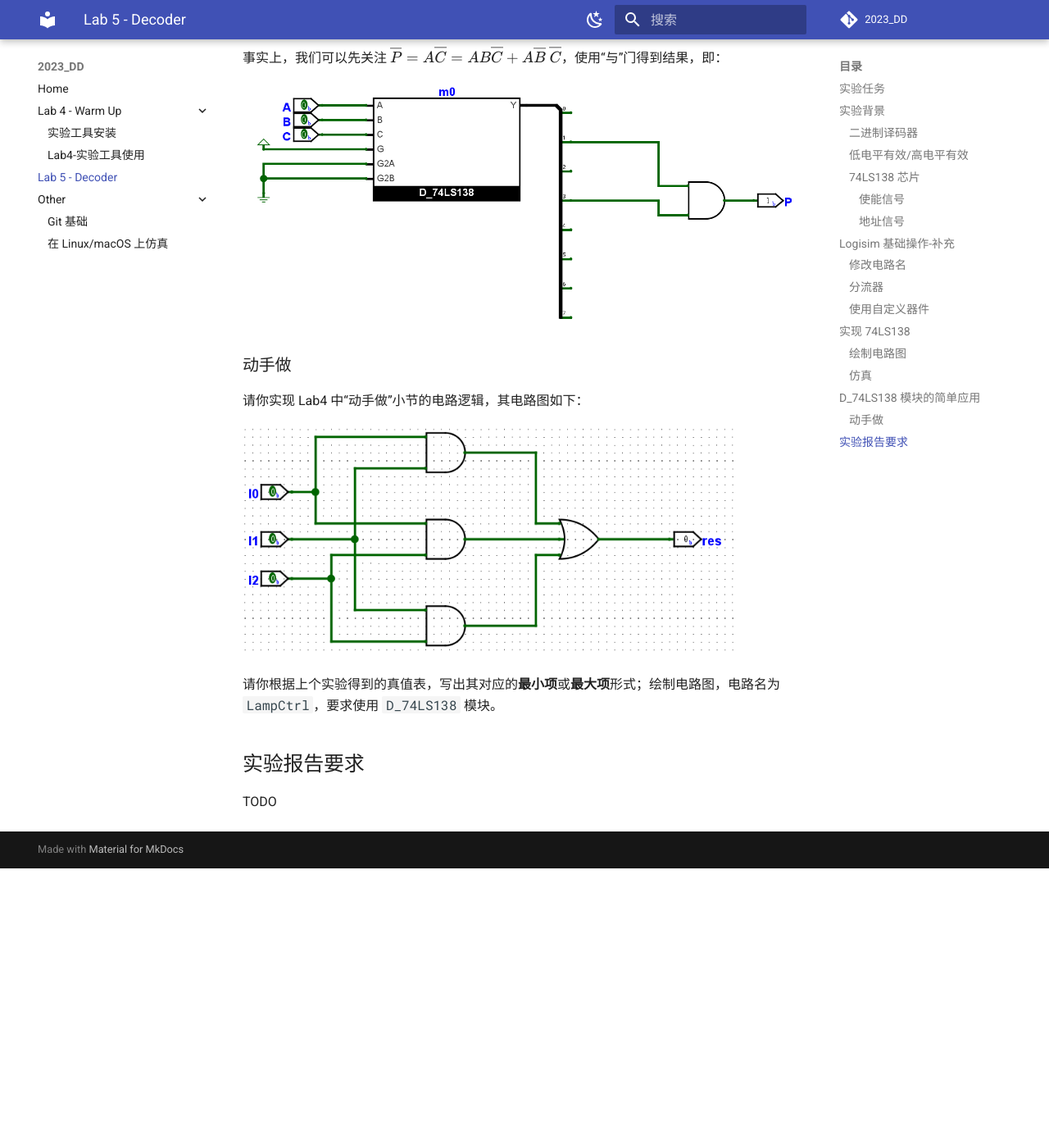
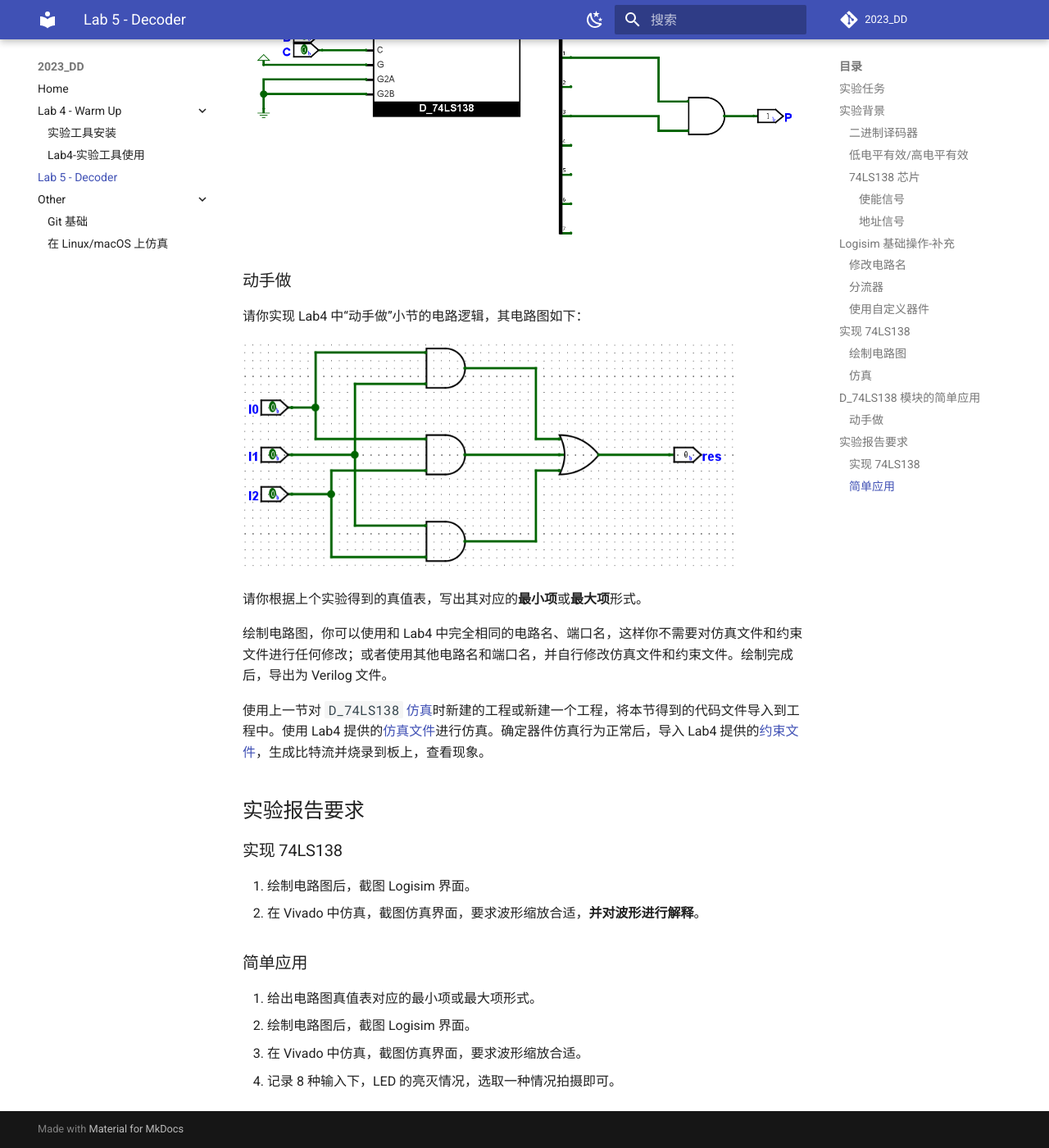
Before and after one commit to Guahao31/2023_DD, an MkDocs documentation site: the page built from docs/lab5/decoder.md, in a window 1280 px wide and 1400 px high, scrolled down 5681 px. Shown: the whole window at 82% size. Built offline with MkDocs 1.6.1 and Material for MkDocs 9.7.7, drawn with Linux system fonts in a browser that asks for light colours; comment, search, counter and statistics services are not loaded; before the commit the page ends 6740 px from its top, so only the background shows below that; some of the changed text lies outside the part shown.

Commit message:
Lab5 update (#3)
* udpate: lets-do-it

* udpate: ready to release & remove danger

```diff
--- a/docs/lab5/decoder.md
+++ b/docs/lab5/decoder.md
@@ -1,7 +1,7 @@
 # 实验五 译码器
 
-!!!danger "附件有效性"
-    目前仍未对本实验附件进行测试，可能存在问题
+<!-- !!!danger "附件有效性"
+    目前仍未对本实验附件进行测试，可能存在问题 -->
 
 ## 实验任务
 
@@ -89,7 +89,7 @@
 
 新建 Logisim 工程，修改电路名为 `D_74LS138`。
 
-以下为一种 74LS138 功能实现的电路图，你可以参考来完成电路图绘制：
+以下为一种 74LS138 功能实现的电路图，你可以参考来完成电路图绘制，请确保端口名与下图一致：
 
 <img src="../pic/D_74LS138_sch.png" style="display: block; margin: 0 auto; zoom:60%">
 
@@ -98,7 +98,7 @@
 
 绘图完成后，请获得 Verilog 代码，如果你忘记如何操作，请回看实验四的[实验指导](../warmup/lab4.md#logisim-export-verilog)。一切顺利的话，你将在 Logisim 工作目录对应工程文件夹的 `D_74LS138/verilog/` 下看到我们需要的 Verilog 代码。
 
-### 仿真
+### 仿真 {: simulation-74LS138}
 
 使用 Vivado 新建工程，将 `D_74LS138/verilog/circuit/` 以及 `D_74LS138/verilog/gates/` 中的代码导入到工程中。使用[仿真文件](../attachment/D_74LS138_tb.v)对生成的 Verilog 代码进行仿真。
 
@@ -137,8 +137,22 @@
 
 <img src="../../warmup/pic/lab4/logisim_example.png" style="zoom: 80%">
 
-请你根据上个实验得到的真值表，写出其对应的**最小项**或**最大项**形式；绘制电路图，电路名为 `LampCtrl`，要求使用 `D_74LS138` 模块。
+请你根据上个实验得到的真值表，写出其对应的**最小项**或**最大项**形式。
+
+绘制电路图，你可以使用和 Lab4 中完全相同的电路名、端口名，这样你不需要对仿真文件和约束文件进行任何修改；或者使用其他电路名和端口名，并自行修改仿真文件和约束文件。绘制完成后，导出为 Verilog 文件。
+
+使用上一节对 `D_74LS138` [仿真](#simulation-74LS138)时新建的工程或新建一个工程，将本节得到的代码文件导入到工程中。使用 Lab4 提供的[仿真文件](../../warmup/attachment/lab4_tb.v)进行仿真。确定器件仿真行为正常后，导入 Lab4 提供的[约束文件](../../warmup/attachment/constraints_lab4.xdc)，生成比特流并烧录到板上，查看现象。
 
 ## 实验报告要求
 
-TODO
+### 实现 74LS138
+
+1. 绘制电路图后，截图 Logisim 界面。
+2. 在 Vivado 中仿真，截图仿真界面，要求波形缩放合适，**并对波形进行解释**。
+
+### 简单应用
+
+1. 给出电路图真值表对应的最小项或最大项形式。
+2. 绘制电路图后，截图 Logisim 界面。
+3. 在 Vivado 中仿真，截图仿真界面，要求波形缩放合适。
+4. 记录 8 种输入下，LED 的亮灭情况，选取一种情况拍摄即可。
```
